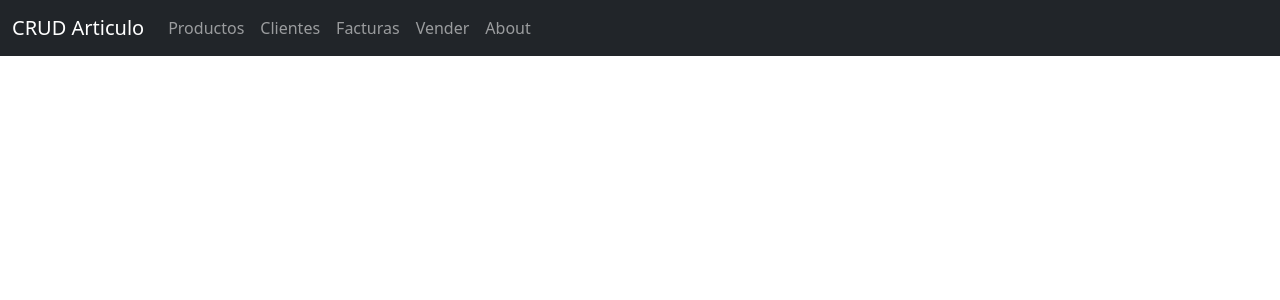
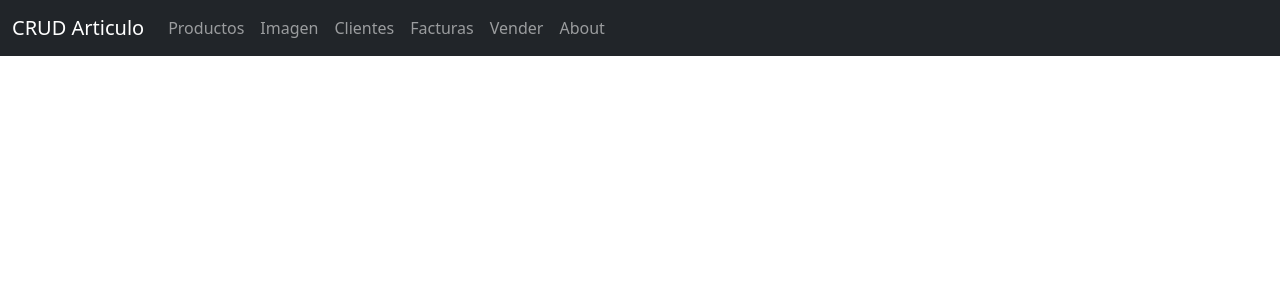
Before and after one commit to MarcosDVS/CRUD_PHP, a PHP site: page /Header.php in a window 1280 px wide. Shown: the top 300 px of the page. Run offline with PHP 8.4, Linux system fonts and the light colour scheme.

Commit message:
New option to show img_crud.php

```diff
--- a/Shared/NavMenu.php
+++ b/Shared/NavMenu.php
@@ -8,6 +8,9 @@
             <ul class="navbar-nav me-auto mb-2 mb-lg-0">
                 <li class="nav-item">
                     <a class="nav-link <?php echo basename($_SERVER['PHP_SELF']) == 'index.php' ? 'active' : ''; ?>" aria-current="page" href="../Pages/index.php">Productos</a>
+                </li>
+                <li class="nav-item">
+                    <a class="nav-link <?php echo basename($_SERVER['PHP_SELF']) == 'img_crud.php' ? 'active' : ''; ?>" aria-current="page" href="../Pages/img_crud.php">Imagen</a>
                 </li>
                 <li class="nav-item">
                     <a class="nav-link <?php echo basename($_SERVER['PHP_SELF']) == 'Clientes.php' ? 'active' : ''; ?>" aria-current="page" href="../Pages/Clientes.php">Clientes</a>
```
